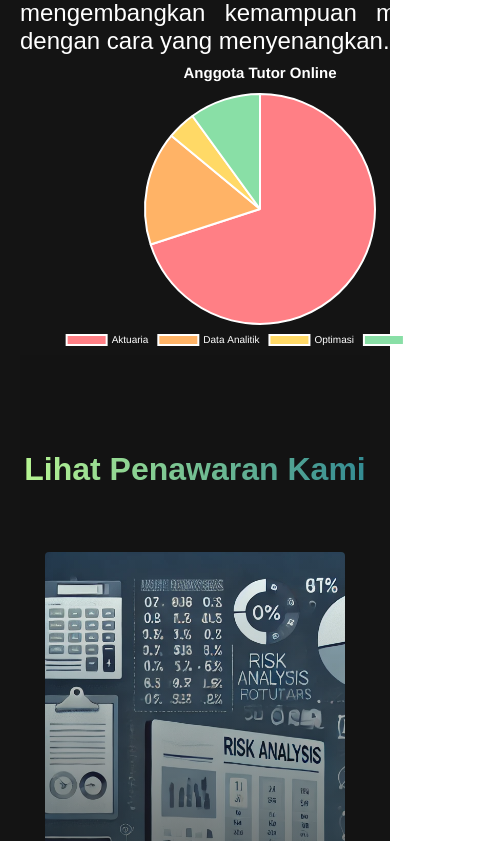
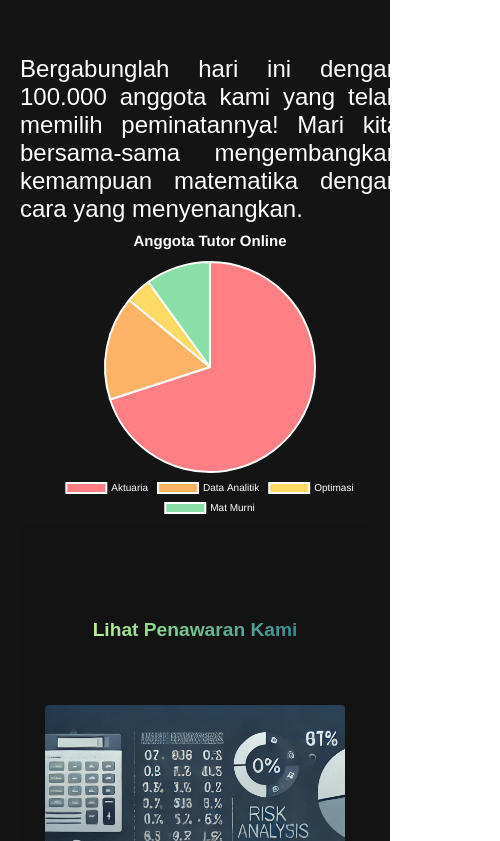
Before and after one commit to arielunpar/UAS, a plain HTML site: page index.html in a window 390 px wide. Shown: the part 1946-2787 px from the top of the page, 500 px wide, since content can reach past the window. Drawn offline with nearby package versions, Linux system fonts and the light colour scheme.

Commit message:
Update style.css

```diff
--- a/src/Home/style.css
+++ b/src/Home/style.css
@@ -679,20 +679,6 @@
   font-size: 10.5px;
 }
 
-@media screen and (max-width: 500px) {
-  .services {
-    grid-template-columns: repeat(1, 223px);
-  }
-
-  .services h1 {
-    font-size: 1.2rem;
-  }
-
-  .services__card {
-    width: 300px;
-  }
-}
-
 @media screen and (max-width: 1000px) {
   .services {
     grid-template-columns: repeat(2, 223px);
@@ -731,3 +717,23 @@
   }
 
 }
+
+@media screen and (max-width: 500px) {
+  .services {
+    grid-template-columns: repeat(1, 223px);
+  }
+
+  .services h1 {
+    font-size: 1.2rem;
+  }
+
+  .services__card {
+    width: 300px;
+  }
+
+  .chartType{
+    flex: none;
+    width: 380px;
+
+  }
+}
```
